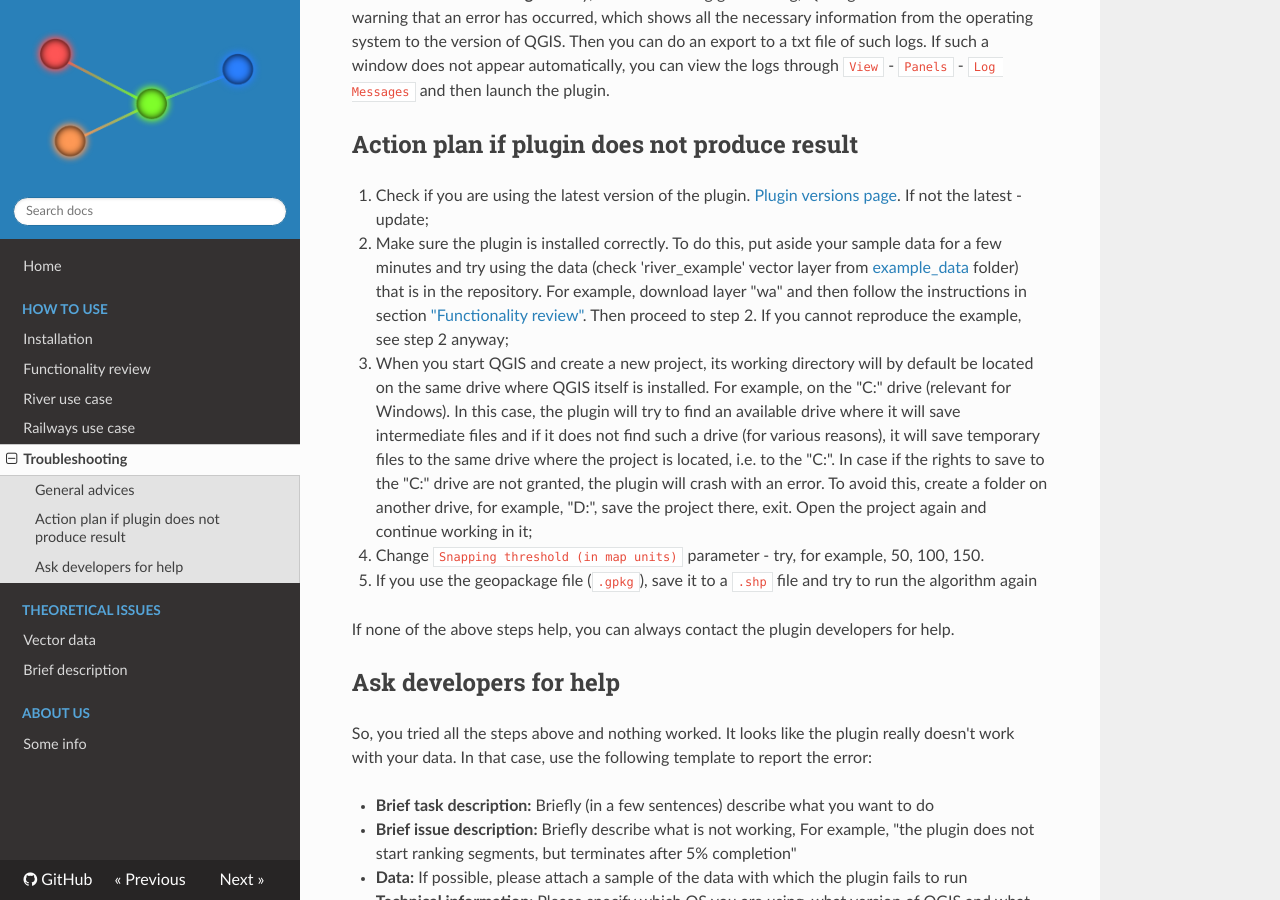
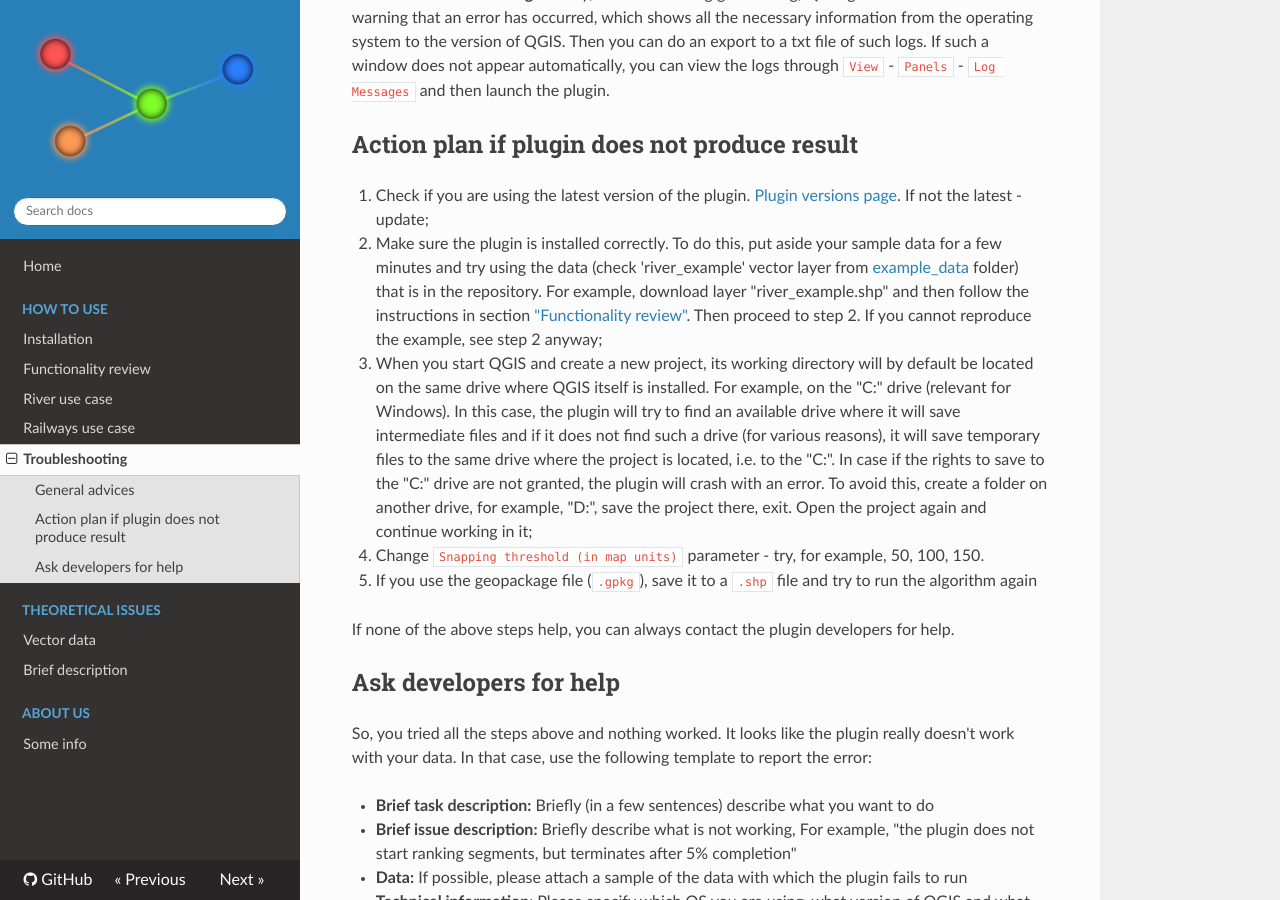
Before and after one commit to ChrisLisbon/QGIS_LinesRankingPlugin, an MkDocs documentation site: the page built from docs/usage/troubleshooting.md, in a window 1280 px wide and 900 px high, scrolled down 549 px. Built offline with MkDocs 1.6.1, drawn with Linux system fonts in a browser that asks for light colours; nearby versions of some CDN libraries.

Commit message:
add correct file name

```diff
--- a/docs/usage/troubleshooting.md
+++ b/docs/usage/troubleshooting.md
@@ -22,7 +22,7 @@ logs through `View` - `Panels` - `Log Messages` and then launch the plugin.
 ## Action plan if plugin does not produce result
 
 1. Check if you are using the latest version of the plugin. [Plugin versions page](https://plugins.qgis.org/plugins/lines_ranking/#plugin-versions). If not the latest - update;
-2. Make sure the plugin is installed correctly. To do this, put aside your sample data for a few minutes and try using the data (check 'river_example' vector layer from [example_data](https://github.com/ChrisLisbon/QGIS_LinesRankingPlugin/tree/master/example_data) folder) that is in the repository. For example, download layer "wa" and then follow the instructions in section ["Functionality review"](functionality_review.md). Then proceed to step 2. If you cannot reproduce the example, see step 2 anyway;
+2. Make sure the plugin is installed correctly. To do this, put aside your sample data for a few minutes and try using the data (check 'river_example' vector layer from [example_data](https://github.com/ChrisLisbon/QGIS_LinesRankingPlugin/tree/master/example_data) folder) that is in the repository. For example, download layer "river_example.shp" and then follow the instructions in section ["Functionality review"](functionality_review.md). Then proceed to step 2. If you cannot reproduce the example, see step 2 anyway;
 3. When you start QGIS and create a new project, its working directory will by default be located on the same drive where QGIS itself is installed. For example, on the "C:" drive (relevant for Windows). In this case, the plugin will try to find an available drive where it will save intermediate files and if it does not find such a drive (for various reasons), it will save temporary files to the same drive where the project is located, i.e. to the "C:". In case if the rights to save to the "C:" drive are not granted, the plugin will crash with an error. To avoid this, create a folder on another drive, for example, "D:", save the project there, exit. Open the project again and continue working in it;
 4. Change `Snapping threshold (in map units)` parameter - try, for example, 50, 100, 150.
 5. If you use the geopackage file (`.gpkg`), save it to a `.shp` file and try to run the algorithm again
```
